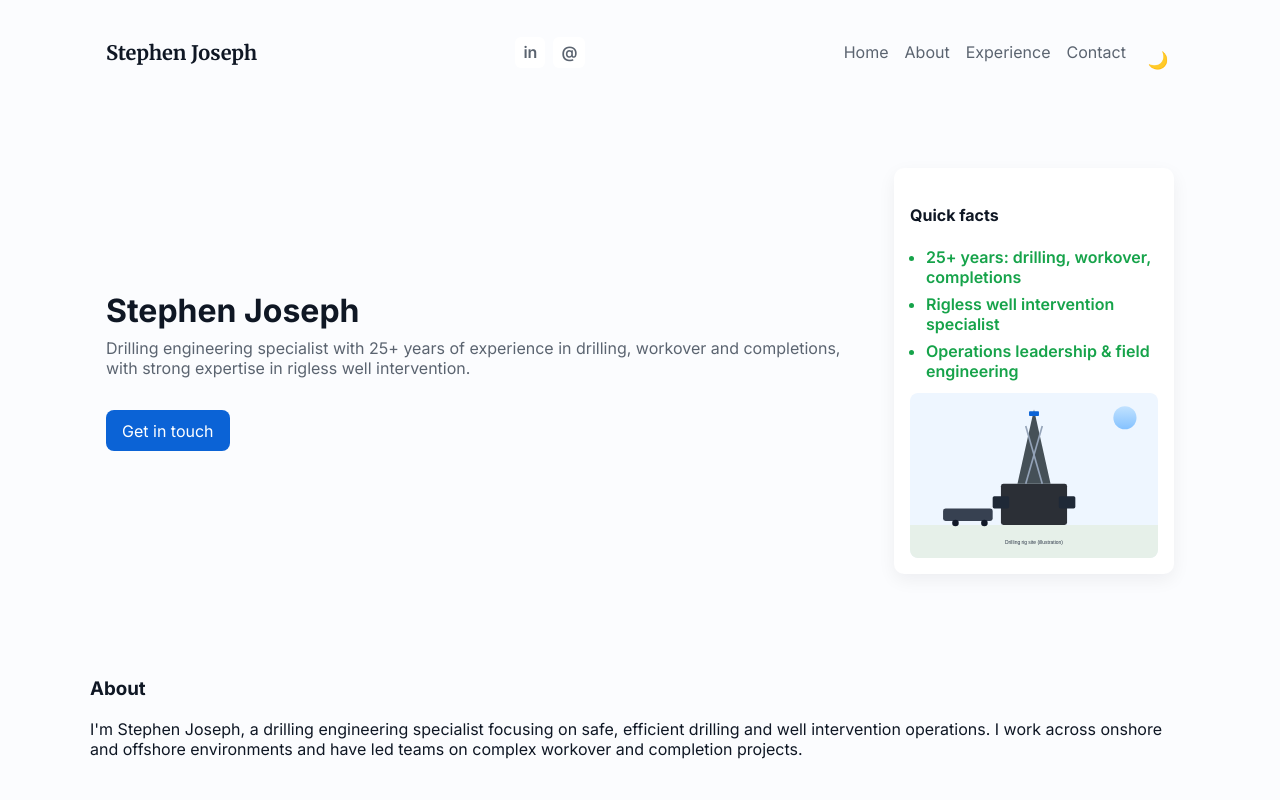
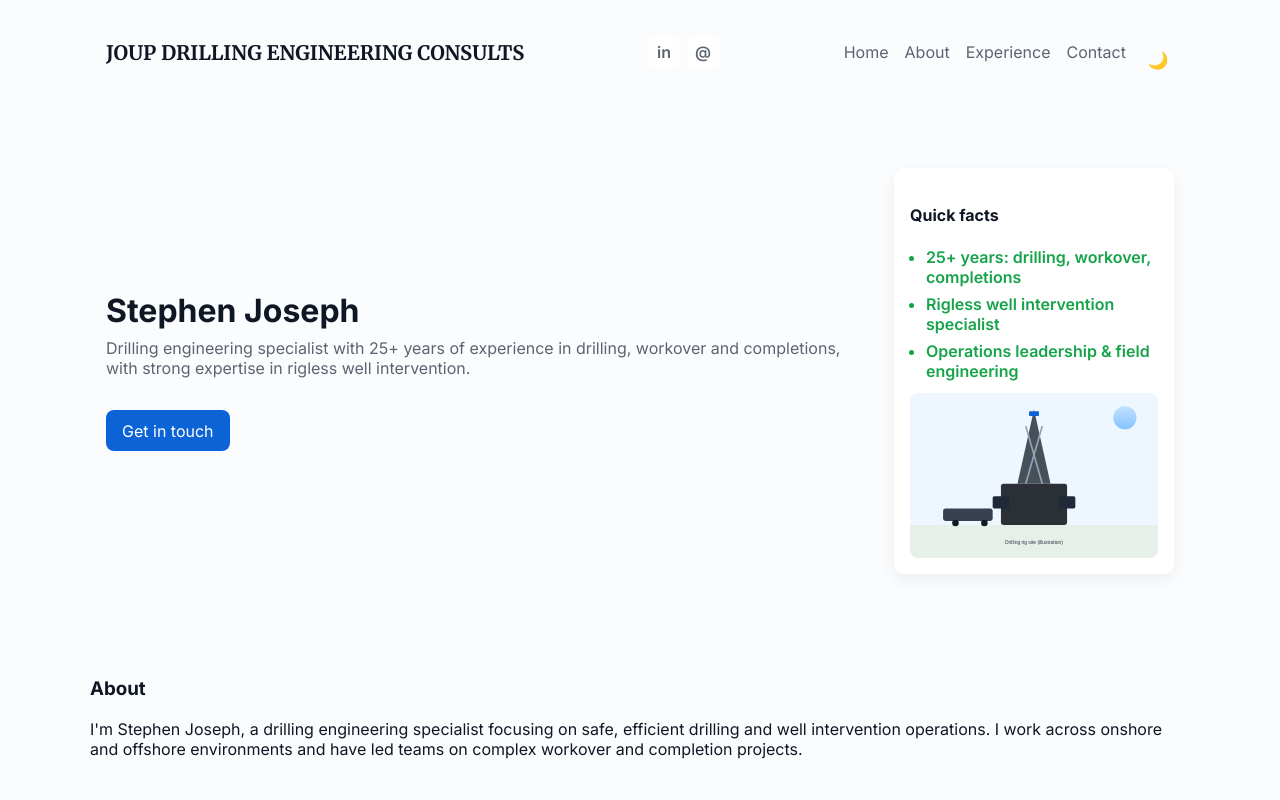
Before and after one commit to ESSJAY100/MY-PERSONAL-FOLDER, a plain HTML site: page index.html in a window 1280 px wide. Shown: the top 800 px of the page. Drawn offline with Linux system fonts and the light colour scheme.

Commit message:
update header logo to reflect company branding

```diff
--- a/index.html
+++ b/index.html
@@ -12,7 +12,7 @@
 <body>
   <header class="site-header">
     <div class="container">
-      <h1 class="logo">Stephen Joseph</h1>
+      <h1 class="logo">JOUP DRILLING ENGINEERING CONSULTS</h1>
       <div class="socials">
         <a href="#" aria-label="LinkedIn" title="LinkedIn">in</a>
         <a href="#" aria-label="Email" title="Email">@</a>
```
